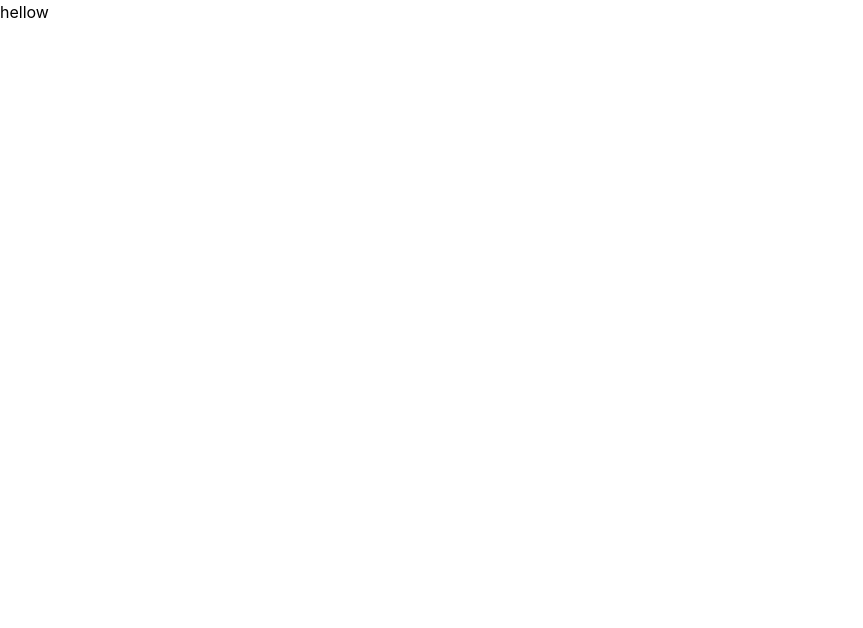
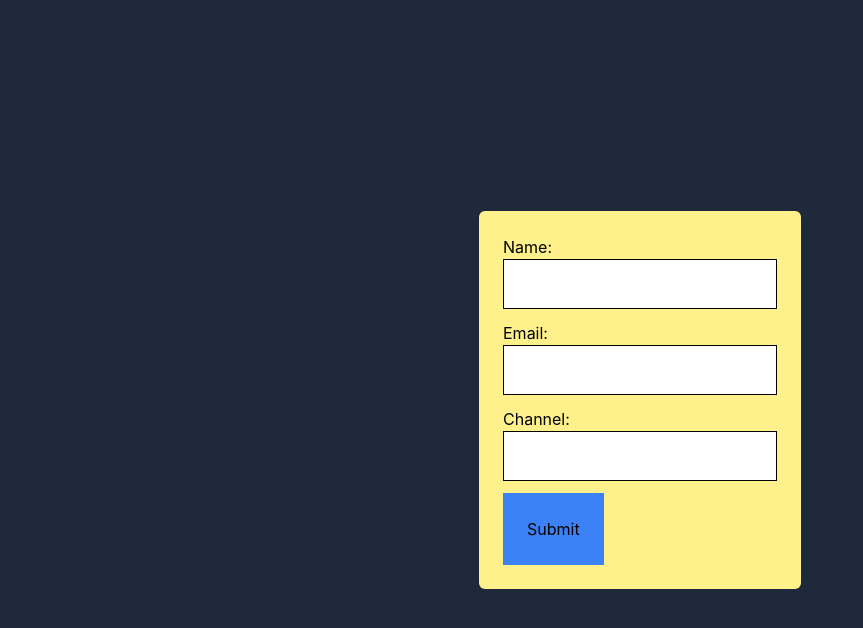
Before and after one commit to OkkashaAlly/react-formik, a Next.js app: page / in a window 1280 px wide. Shown: the top 628 px of the page, without its empty margins (0-863 px from the left). Built offline with nearby package versions, Linux system fonts and the light colour scheme.

Commit message:
COMPONENTS: SimpleForm added

```diff
--- /dev/null
+++ b/components/SimpleForm.jsx
@@ -0,0 +1,27 @@
+import React from "react";
+
+const SimpleForm = () => {
+  return (
+    <div className="p-6 bg-yellow-200 rounded-md">
+      <form className="flex flex-col gap-3">
+        <div className="flex flex-col">
+          <label htmlFor="name">Name:</label>
+          <input  className="p-3 border border-black" type="text" name="name" id=" " />
+        </div>
+        <div className="flex flex-col">
+          <label htmlFor="email">Email:</label>
+          <input  className="p-3 border border-black" type="email" name="email" id=" " />
+        </div>
+        <div className="flex flex-col">
+          <label htmlFor="channel">Channel:</label>
+          <input className="p-3 border border-black"  type="text" name="channel" id=" " />
+        </div>
+        <div className="">
+          <button className="p-6 bg-blue-500 "type="submit">Submit</button>
+        </div>
+      </form>
+    </div>
+  );
+};
+
+export default SimpleForm;
--- a/pages/index.js
+++ b/pages/index.js
@@ -1,4 +1,9 @@
+import SimpleForm from "../components/SimpleForm";
 
 export default function Home() {
-  return <>hellow</>;
+  return (
+    <div className="bg-slate-800 h-screen w-screen flex justify-center items-center">
+      <SimpleForm />
+    </div>
+  );
 }
```
